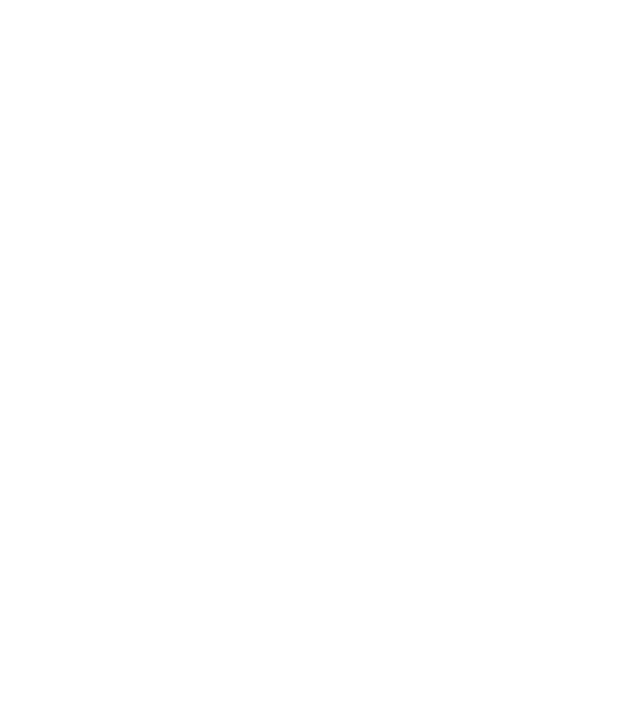
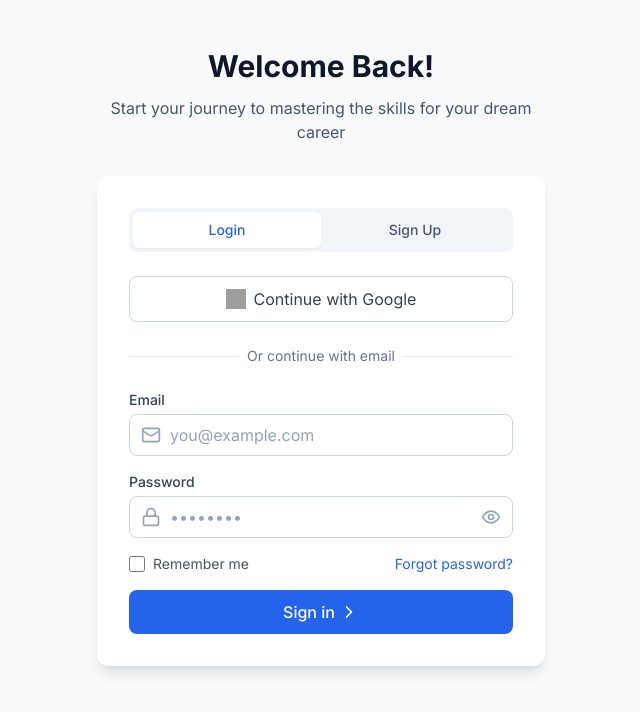
Before and after one commit to Lakshan-Adhithyaa/bolt-hackathon, a React (Vite) app in the folder project/: page /auth in a window 1280 px wide. Before the commit this address had no page. Shown: the top 712 px of the page, without its empty margins (319-959 px from the left). Built offline with nearby package versions, Linux system fonts and the light colour scheme; grey boxes are pictures that could not be loaded.

Commit message:
Update App.tsx

```diff
--- a/project/src/App.tsx
+++ b/project/src/App.tsx
@@ -2,6 +2,7 @@
 import { useState, useEffect } from 'react';
 import Layout from './components/Layout';
 import Home from './pages/Home';
+import Auth from './pages/Auth';
 import RoadmapBuilder from './pages/RoadmapBuilder';
 import RoadmapView from './pages/RoadmapView';
 import { RoadmapProvider } from './context/RoadmapContext';
@@ -34,6 +35,7 @@
       <RoadmapProvider>
         <Router>
           <Routes>
+            <Route path="/auth" element={<Auth />} />
             <Route path="/" element={<Layout />}>
               <Route index element={<Home />} />
               <Route path="builder" element={<RoadmapBuilder />} />
```
